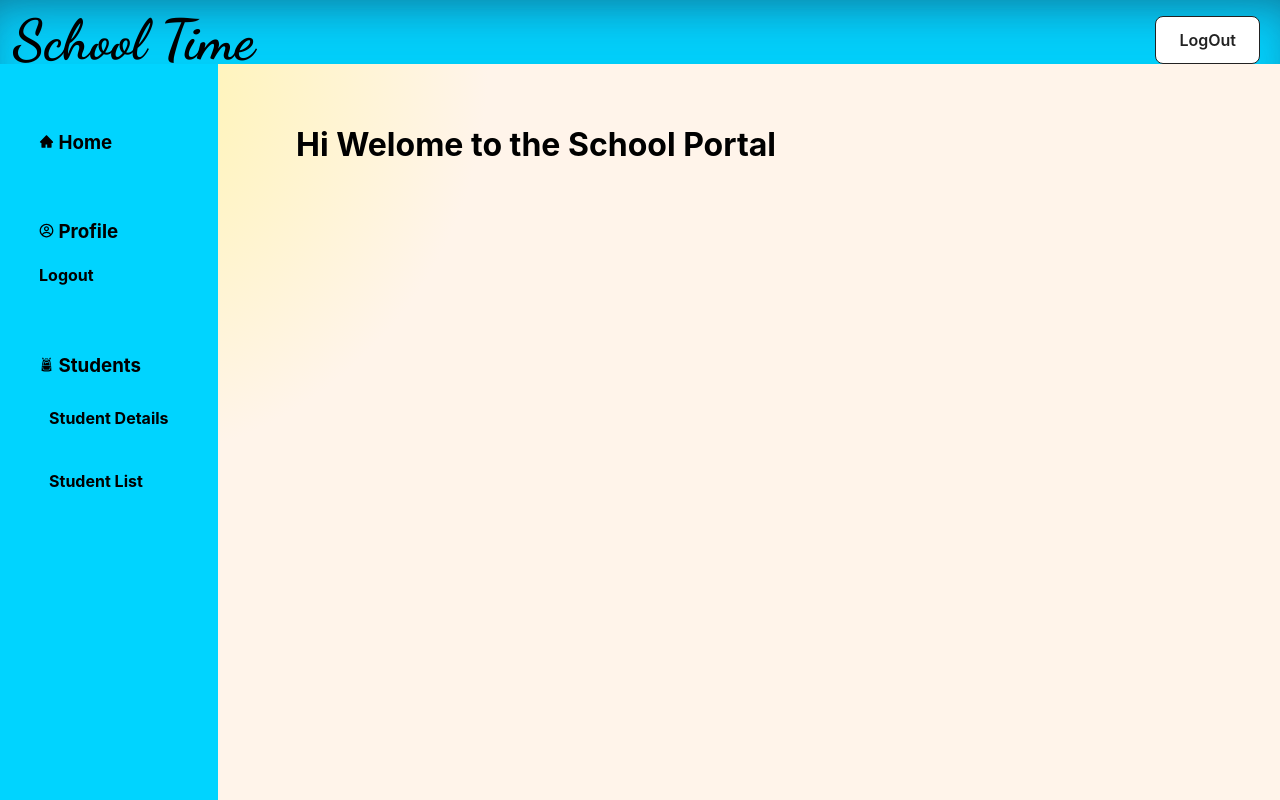
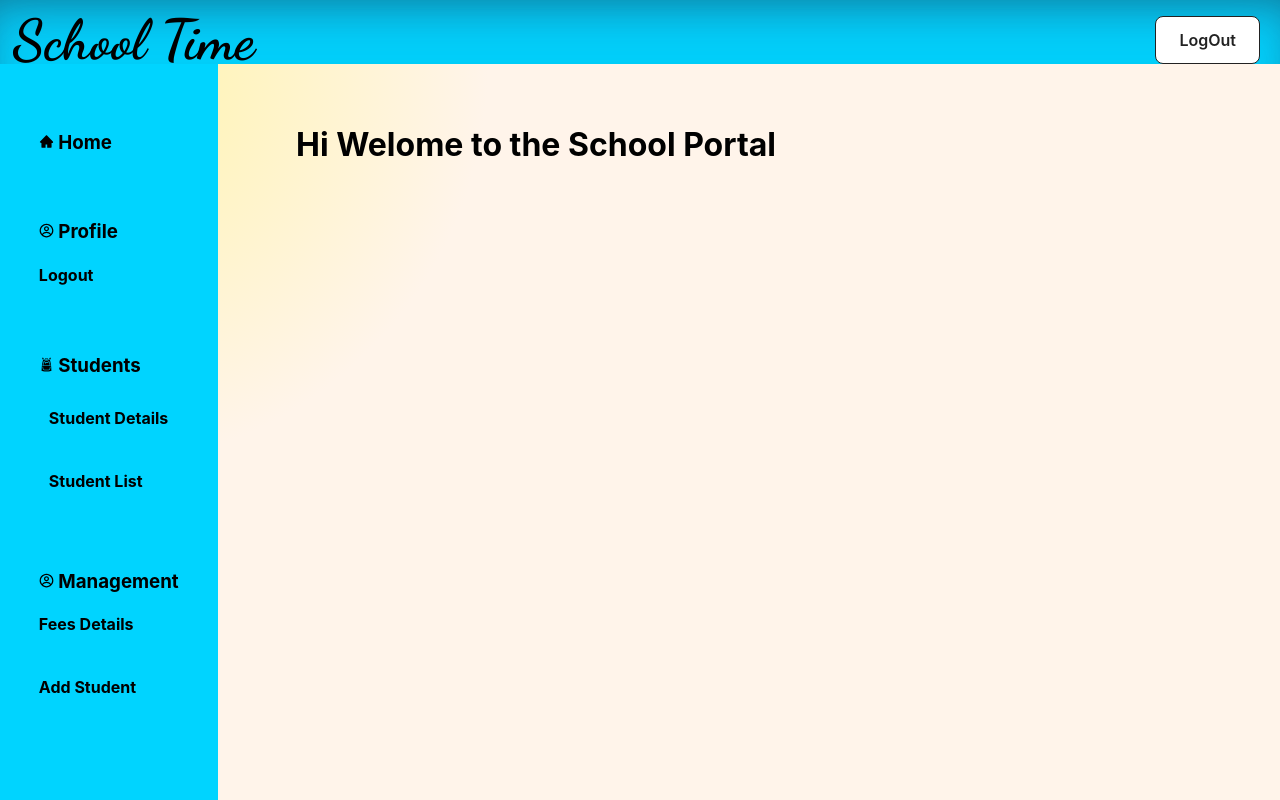
Before and after one commit to Shivamgulia/School, a Next.js app: page / in a window 1280 px wide. Built offline with nearby package versions, Linux system fonts and the light colour scheme.

Commit message:
two more links added

```diff
--- a/components/UI/sidebar/SideBarList.js
+++ b/components/UI/sidebar/SideBarList.js
@@ -45,6 +45,23 @@ export default function SideBarList() {
             </Link>
           </ul>
         </li>
+        <li>
+          <h3 className={styles.mainsideNav}>
+            <CgProfile size={15} /> Management
+          </h3>
+          <ul>
+            <Link href="/feedetails">
+              <li>
+                <h4>Fees Details</h4>
+              </li>
+            </Link>
+            <Link href="/addstd">
+              <li>
+                <h4>Add Student</h4>
+              </li>
+            </Link>
+          </ul>
+        </li>
       </ul>
     </div>
   );
```
